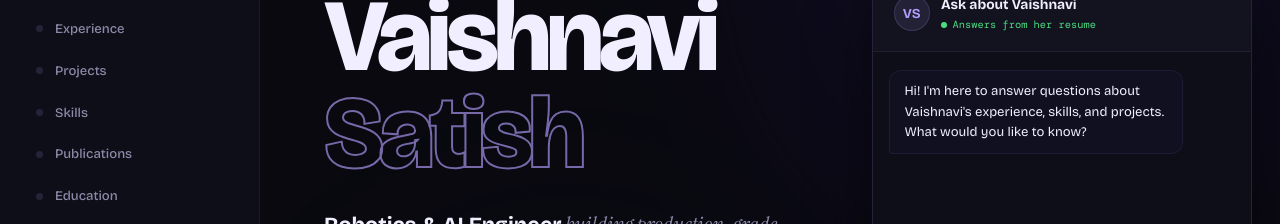
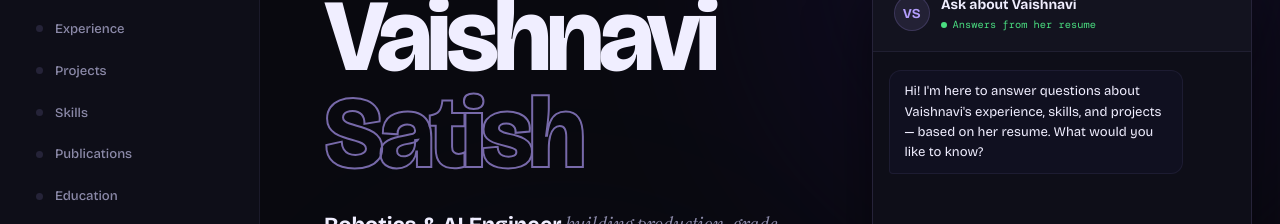
Before and after one commit to vaishnavisatish/portfolio_vaish, a website: page index.html in a window 1280 px wide. Both pictures are taken after a click on the button "Open chat about Vaishnavi". Shown: the part 202-426 px from the top of the page. Drawn offline with nearby package versions, Linux system fonts and the light colour scheme; a web font is replaced by a local one.

Commit message:
Update bot message

```diff
--- a/index.html
+++ b/index.html
@@ -944,7 +944,7 @@ document.addEventListener('mousemove',e=>{
     toggle.classList.toggle('open', opened);
     panel.classList.toggle('open', opened);
     if (opened && body.children.length === 0) {
-      addMessage('bot', "Hi! I'm here to answer questions about Vaishnavi's experience, skills, and projects. What would you like to know?");
+      addMessage('bot', "Hi! I'm here to answer questions about Vaishnavi's experience, skills, and projects — based on her resume. What would you like to know?");
     }
     if (opened) input.focus();
   });
```
